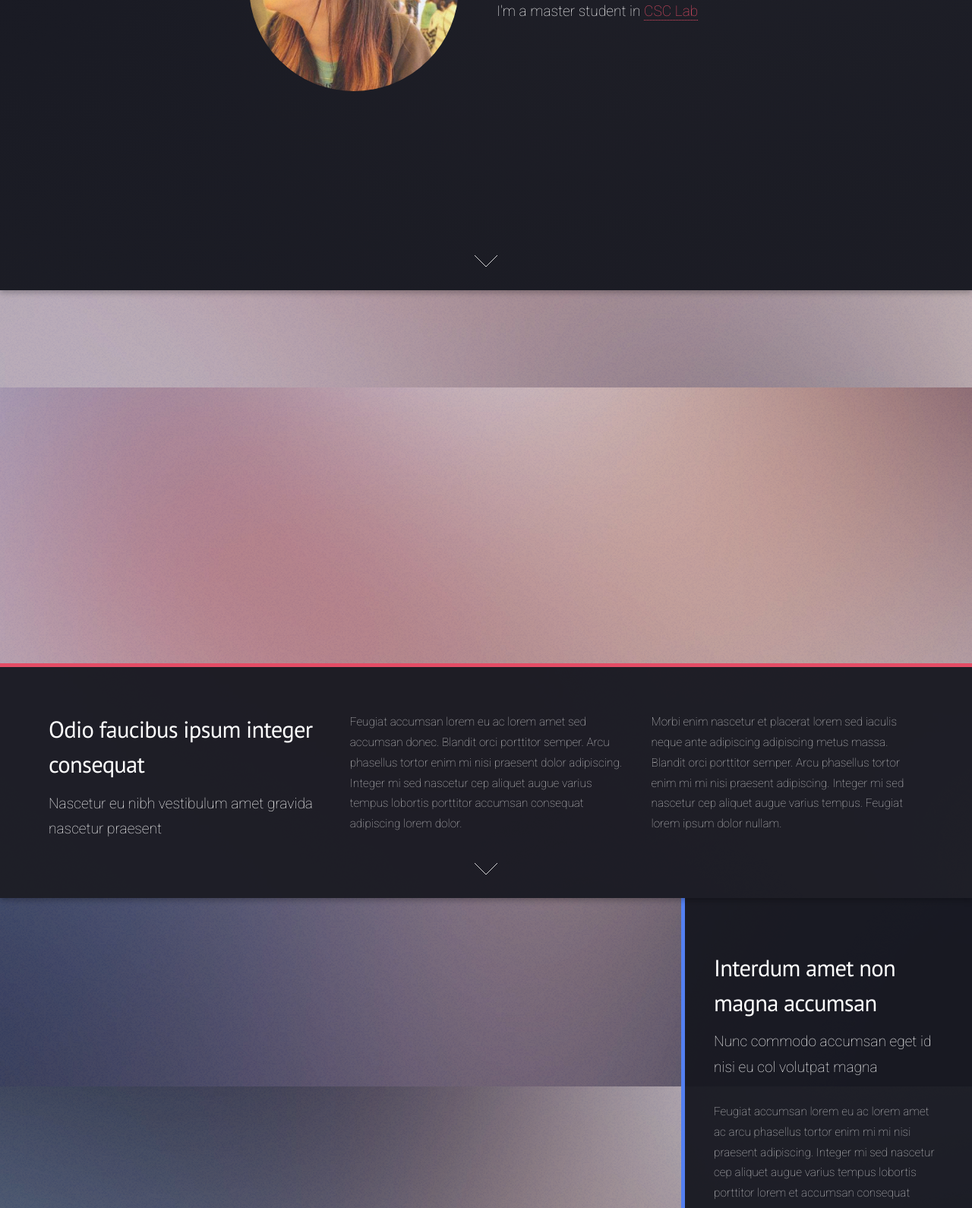
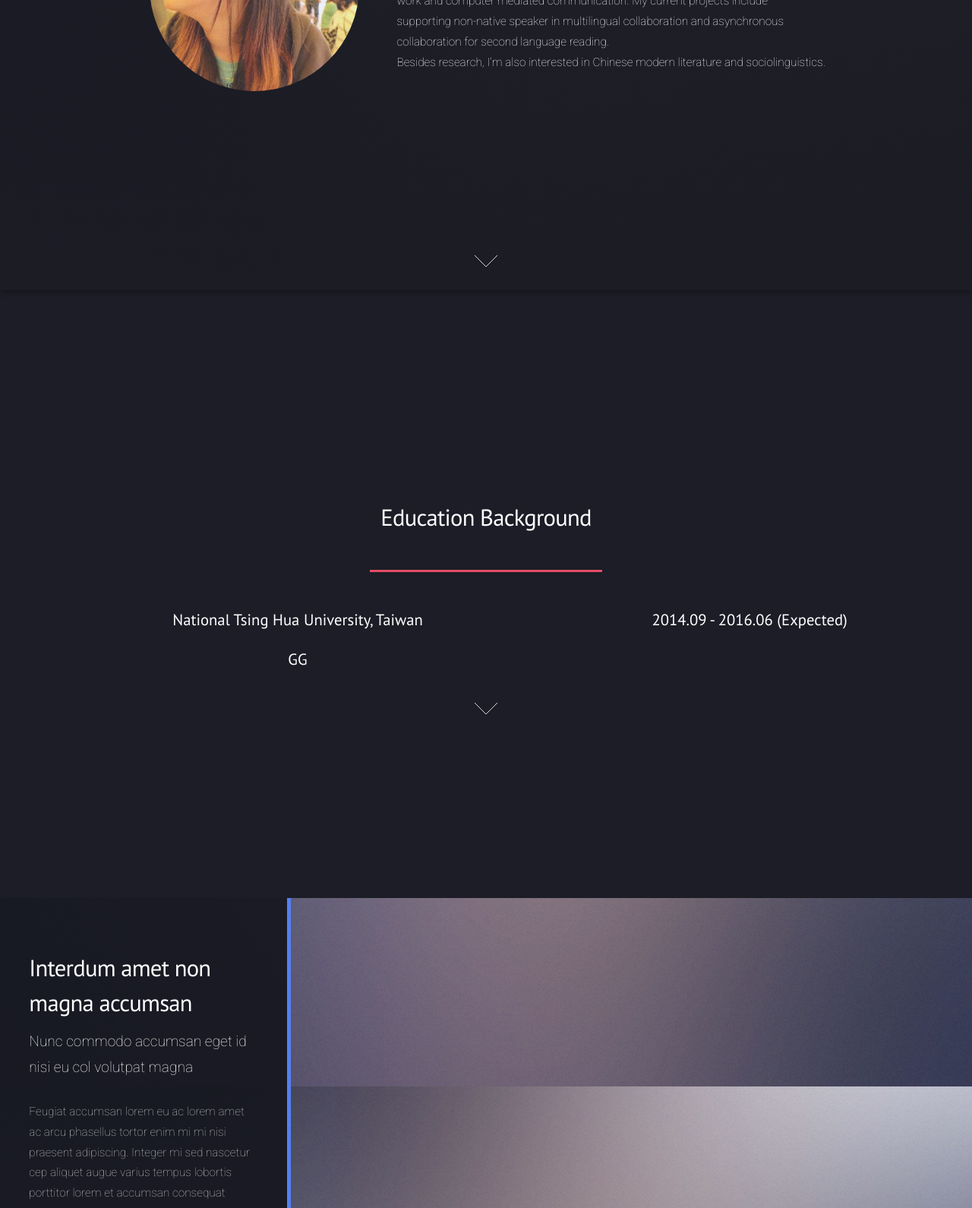
Before and after one commit to crazyplum/crazyplum.github.io, a plain HTML site: page index.html in a window 1280 px wide. Shown: the part 472-2062 px from the top of the page at 76% size. Drawn offline with Linux system fonts and the light colour scheme.

Commit message:
wrapper edited

```diff
--- a/assets/css/main.css
+++ b/assets/css/main.css
@@ -2996,7 +2996,7 @@
 
 		.spotlight.top .content {
 			border-bottom-width: 0.35em;
-			top: 0;
+			top: 10;
 		}
 
 		.spotlight.bottom .content {
@@ -3081,6 +3081,17 @@
 
 	.wrapper {
 		padding: 6em 0 4em 0;
+		height: 100vh;
+	}
+
+	.wrapper .container {
+		position: relative;
+  	top: 30%;
+  	transform: translateY(-50%);
+	}
+	.wrapper footer{
+		position: relative;
+		bottom: 0;
 	}
 
 		.wrapper.style2 {
--- a/index.html
+++ b/index.html
@@ -24,9 +24,9 @@
 						<ul>
 							<li><a href="#banner">About</a></li>
 							<li><a href="#education">Education</a></li>
+							<li><a href="#publication">Publication</a></li>
+							<li><a href="#project">Project</a></li>
 							<li><a href="#experience">Work Experience</a></li>
-							<li><a href="#research">Research</a></li>
-							<li><a href="#publication">Publication</a></li>
 							<li><a href="#contact">Contact</a></li>
 						</ul>
 					</nav>
@@ -38,47 +38,48 @@
 						<span class="image"><img src="images/me.png" alt="" /></span>
 						<header>
 							<h2>Hi, I'm Mei-Hua Pan</h2>
-							<p>I'm a master student in <a href='http://csclab.tw'>CSC Lab</a></p>
+							<p></p>
+							<p>I'm a master student in <a href='http://csclab.tw'>CSC Lab</a>, NTHU. <br>
+							My research interests lie in the area of computer supported cooperative <br>
+							work and computer mediated communication. My current projects include <br>
+							supporting non-native speaker in multilingual collaboration and asynchronous <br>
+							collaboration for second language reading.<br>
+							Besides research, I'm also interested in Chinese modern literature and sociolinguistics.
+							</p>
+
 						</header>
 
 					</div>
-					<a href="#one" class="goto-next scrolly">Next</a>
+					<a href="#education" class="goto-next scrolly">Next</a>
 				</section>
 
-			<!-- One -->
-				<section id="education" class="spotlight style1 bottom">
-					<span class="image fit main"><img src="images/pic02.jpg" alt="" /></span>
-					<div class="content">
-						<div class="container">
-							<div class="row">
-								<div class="4u 12u$(medium)">
-									<header>
-										<h2>Odio faucibus ipsum integer consequat</h2>
-										<p>Nascetur eu nibh vestibulum amet gravida nascetur praesent</p>
-									</header>
-								</div>
-								<div class="4u 12u$(medium)">
-									<p>Feugiat accumsan lorem eu ac lorem amet sed accumsan donec.
-									Blandit orci porttitor semper. Arcu phasellus tortor enim mi
-									nisi praesent dolor adipiscing. Integer mi sed nascetur cep aliquet
-									augue varius tempus lobortis porttitor accumsan consequat
-									adipiscing lorem dolor.</p>
-								</div>
-								<div class="4u$ 12u$(medium)">
-									<p>Morbi enim nascetur et placerat lorem sed iaculis neque ante
-									adipiscing adipiscing metus massa. Blandit orci porttitor semper.
-									Arcu phasellus tortor enim mi mi nisi praesent adipiscing. Integer
-									mi sed nascetur cep aliquet augue varius tempus. Feugiat lorem
-									ipsum dolor nullam.</p>
-								</div>
+			<!-- Education Backgrond -->
+				<section id="education" class="wrapper style1 special fade-up">
+					<div class="container">
+						<div class="row uniform">
+							<div class="12u 12u$(medium)">
+								<header class="major">
+									<h2>Education Background</h2>
+								</header>
+							</div>
+							<div class="7u 12u">
+								<h3>National Tsing Hua University, Taiwan</h3>
+								<h3> GG </h3>
+							</div>
+							<div class="5u 12u">
+									<h3>2014.09 - 2016.06 (Expected)</h3>
 							</div>
 						</div>
+						<footer class="major bottom">
+							<ul class="actions">
+								<li><a href="#publication" class="goto-next scrolly">Next</a></li>
+							</ul>
+						</footer>
 					</div>
-					<a href="#two" class="goto-next scrolly">Next</a>
 				</section>
 
 			<!-- Two -->
-				<section id="two" class="spotlight style2 right">
+				<section id="publication" class="spotlight style2 left">
 					<span class="image fit main"><img src="images/pic03.jpg" alt="" /></span>
 					<div class="content">
 						<header>
@@ -90,11 +91,11 @@
 							<li><a href="#" class="button">Learn More</a></li>
 						</ul>
 					</div>
-					<a href="#three" class="goto-next scrolly">Next</a>
+					<a href="#project" class="goto-next scrolly">Next</a>
 				</section>
 
 			<!-- Three -->
-				<section id="three" class="spotlight style3 left">
+				<section id="project" class="spotlight style3 left">
 					<span class="image fit main bottom"><img src="images/pic04.jpg" alt="" /></span>
 					<div class="content">
 						<header>
@@ -106,11 +107,11 @@
 							<li><a href="#" class="button">Learn More</a></li>
 						</ul>
 					</div>
-					<a href="#four" class="goto-next scrolly">Next</a>
+					<a href="#experience" class="goto-next scrolly">Next</a>
 				</section>
 
 			<!-- Four -->
-				<section id="four" class="wrapper style1 special fade-up">
+				<section id="experience" class="wrapper style1 special fade-up">
 					<div class="container">
 						<header class="major">
 							<h2>Accumsan sed tempus adipiscing blandit</h2>
@@ -133,21 +134,7 @@
 									<h3>Cubilia cep lobortis</h3>
 									<p>Feugiat accumsan lorem eu ac lorem amet accumsan donec. Blandit orci porttitor.</p>
 								</section>
-								<section class="4u 6u$(medium) 12u$(xsmall)">
-									<span class="icon alt major fa-paper-plane"></span>
-									<h3>Non semper interdum</h3>
-									<p>Feugiat accumsan lorem eu ac lorem amet accumsan donec. Blandit orci porttitor.</p>
-								</section>
-								<section class="4u 6u(medium) 12u$(xsmall)">
-									<span class="icon alt major fa-file"></span>
-									<h3>Odio laoreet accumsan</h3>
-									<p>Feugiat accumsan lorem eu ac lorem amet accumsan donec. Blandit orci porttitor.</p>
-								</section>
-								<section class="4u$ 6u$(medium) 12u$(xsmall)">
-									<span class="icon alt major fa-lock"></span>
-									<h3>Massa arcu accumsan</h3>
-									<p>Feugiat accumsan lorem eu ac lorem amet accumsan donec. Blandit orci porttitor.</p>
-								</section>
+
 							</div>
 						</div>
 						<footer class="major">
@@ -159,7 +146,7 @@
 				</section>
 
 			<!-- Five -->
-				<section id="five" class="wrapper style2 special fade">
+				<section id="contact" class="wrapper style2 special fade">
 					<div class="container">
 						<header>
 							<h2>Magna faucibus lorem diam</h2>
```
